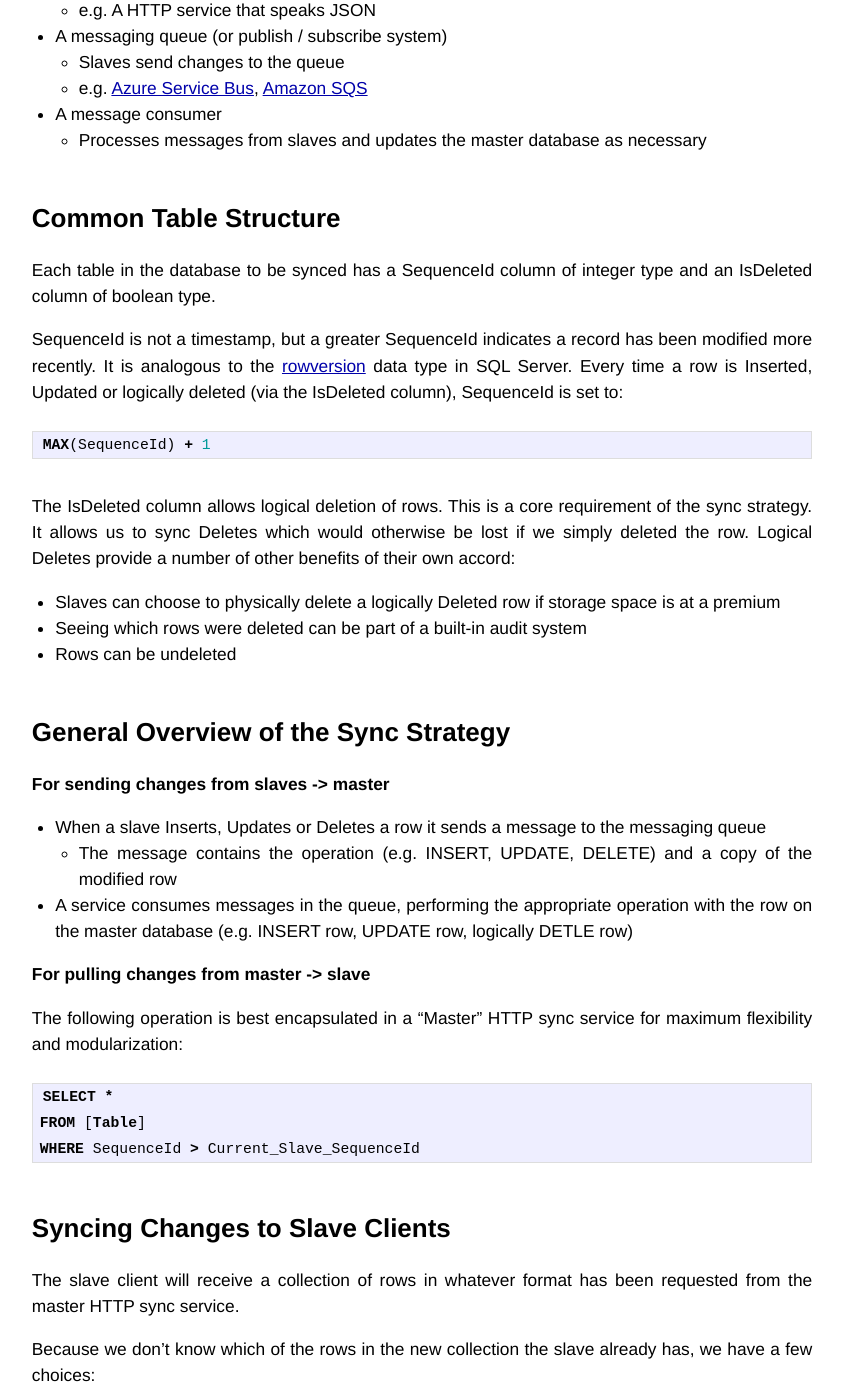
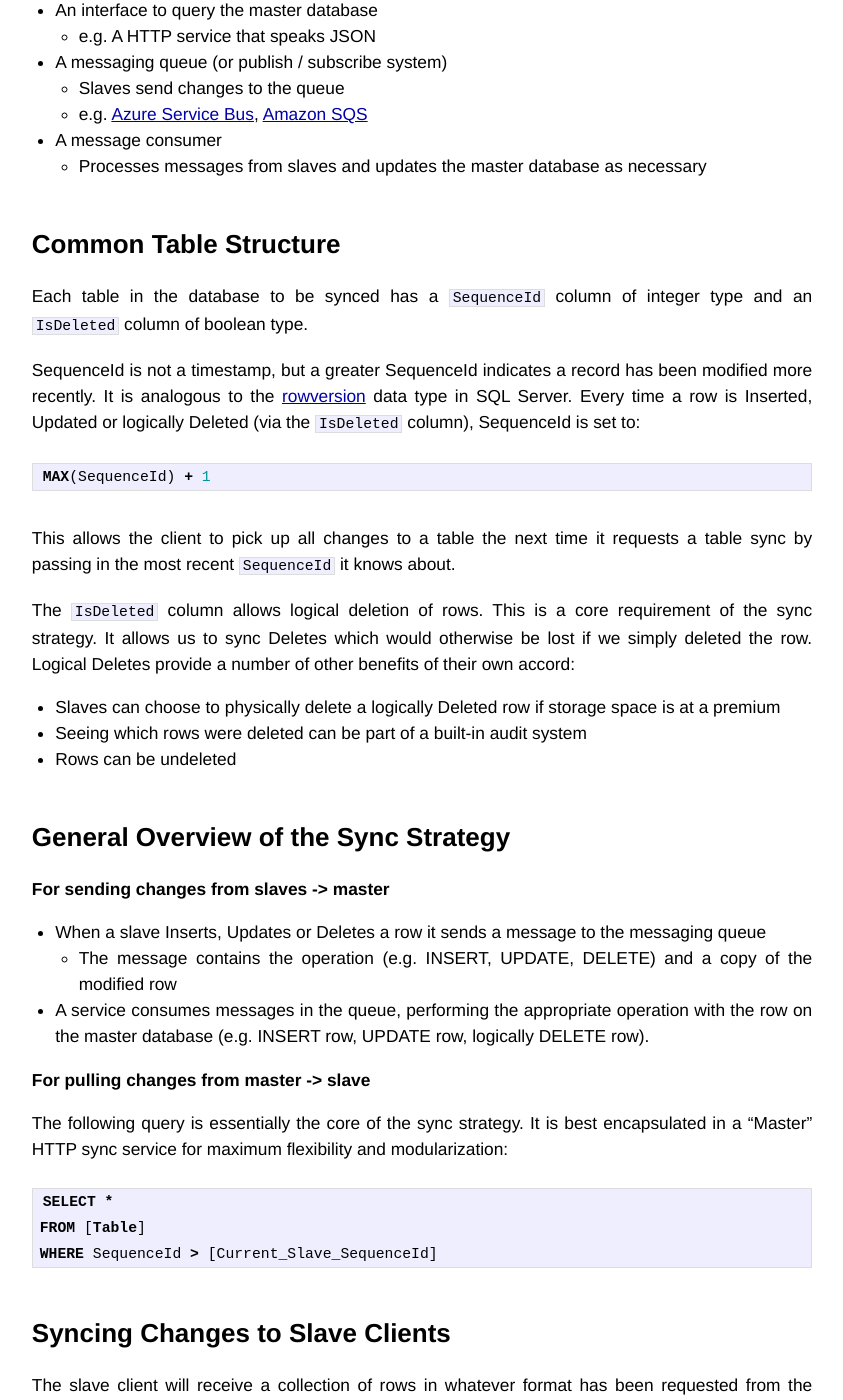
Before and after one commit to ryankirkman/ryankirkman.github.com, a Jekyll site: the page built from _posts/2013-02-03-simple-relational-database-sync.md, in a window 1280 px wide and 1400 px high, scrolled down 717 px. Shown: the whole window, without its empty margins (218-1061 px from the left). Built offline with Jekyll 4.4.1, drawn with Linux system fonts in a browser that asks for light colours; Markdown is read by kramdown in place of the engine named in the settings; comment, search, counter and statistics services are not loaded; some of the changed text lies outside the part shown.

Commit message:
Clarifications added to simple relational sync

````diff
--- a/_posts/2013-02-03-simple-relational-database-sync.md
+++ b/_posts/2013-02-03-simple-relational-database-sync.md
@@ -6,7 +6,7 @@ title: Simple Relational Database Synchronization
 Simple Relational Database Sync
 ===============================
 
-This article describes a system that facilitates simple synchronization (sync) between databases. The system is designed for simple sync between a heterogeneous collection of databases in which it is difficult to implement a prepackaged replication solution.
+This article describes a system that facilitates simple synchronization (sync) between databases. The system is designed for simple sync between a heterogeneous collection of databases in which it is difficult to implement a prepackaged replication solution. To add to the simplicity of the system, the sync system is stateless.
 
 The sync system was originally designed for relatively low transaction slave databases and an aggregation master database. An example would be syncing user preferences, browsing history and bookmarks between computers in Google Chrome.
 
@@ -32,15 +32,17 @@ The architecture required for this system is:
 Common Table Structure
 ----------------------
 
-Each table in the database to be synced has a SequenceId column of integer type and an IsDeleted column of boolean type.
+Each table in the database to be synced has a `SequenceId` column of integer type and an `IsDeleted` column of boolean type.
 
-SequenceId is not a timestamp, but a greater SequenceId indicates a record has been modified more recently. It is analogous to the [rowversion](http://msdn.microsoft.com/en-us/library/ms182776.aspx) data type in SQL Server. Every time a row is Inserted, Updated or logically deleted (via the IsDeleted column), SequenceId is set to:
+SequenceId is not a timestamp, but a greater SequenceId indicates a record has been modified more recently. It is analogous to the [rowversion](http://msdn.microsoft.com/en-us/library/ms182776.aspx) data type in SQL Server. Every time a row is Inserted, Updated or logically Deleted (via the `IsDeleted` column), SequenceId is set to:
 
 ``` sql
 MAX(SequenceId) + 1
 ```
 
-The IsDeleted column allows logical deletion of rows. This is a core requirement of the sync strategy. It allows us to sync Deletes which would otherwise be lost if we simply deleted the row. Logical Deletes provide a number of other benefits of their own accord:
+This allows the client to pick up all changes to a table the next time it requests a table sync by passing in the most recent `SequenceId` it knows about.
+
+The `IsDeleted` column allows logical deletion of rows. This is a core requirement of the sync strategy. It allows us to sync Deletes which would otherwise be lost if we simply deleted the row. Logical Deletes provide a number of other benefits of their own accord:
 
 * Slaves can choose to physically delete a logically Deleted row if storage space is at a premium
 * Seeing which rows were deleted can be part of a built-in audit system
@@ -54,18 +56,18 @@ __For sending changes from slaves -> master__
 
 * When a slave Inserts, Updates or Deletes a row it sends a message to the messaging queue
   * The message contains the operation (e.g. INSERT, UPDATE, DELETE) and a copy of the modified row
-* A service consumes messages in the queue, performing the appropriate operation with the row on the master database (e.g. INSERT row, UPDATE row, logically DETLE row)
+* A service consumes messages in the queue, performing the appropriate operation with the row on the master database (e.g. INSERT row, UPDATE row, logically DELETE row).
 
 
 
 __For pulling changes from master -> slave__
 
-The following operation is best encapsulated in a "Master" HTTP sync service for maximum flexibility and modularization:
+The following query is essentially the core of the sync strategy. It is best encapsulated in a "Master" HTTP sync service for maximum flexibility and modularization:
 
 ``` sql
 SELECT *
 FROM [Table]
-WHERE SequenceId > Current_Slave_SequenceId
+WHERE SequenceId > [Current_Slave_SequenceId]
 ```
 
 
@@ -81,6 +83,11 @@ Because we don't know which of the rows in the new collection the slave already
 * Check first to see if a row exists with the primary key of the "new" row
   * If the primary key already exists, attempt to UPDATE rather than INSERT
 
+An example of how deletes could be dealt with on a client if storage capacity was a concern:
+
+* For all rows retrieved from the sync service
+  * If `IsDeleted == 1`, perform `DELETE FROM [Table] WHERE Id = [Deleted_Row_Id]`
+
 
 Potential Performance Optimizations
 -----------------------------------
````
